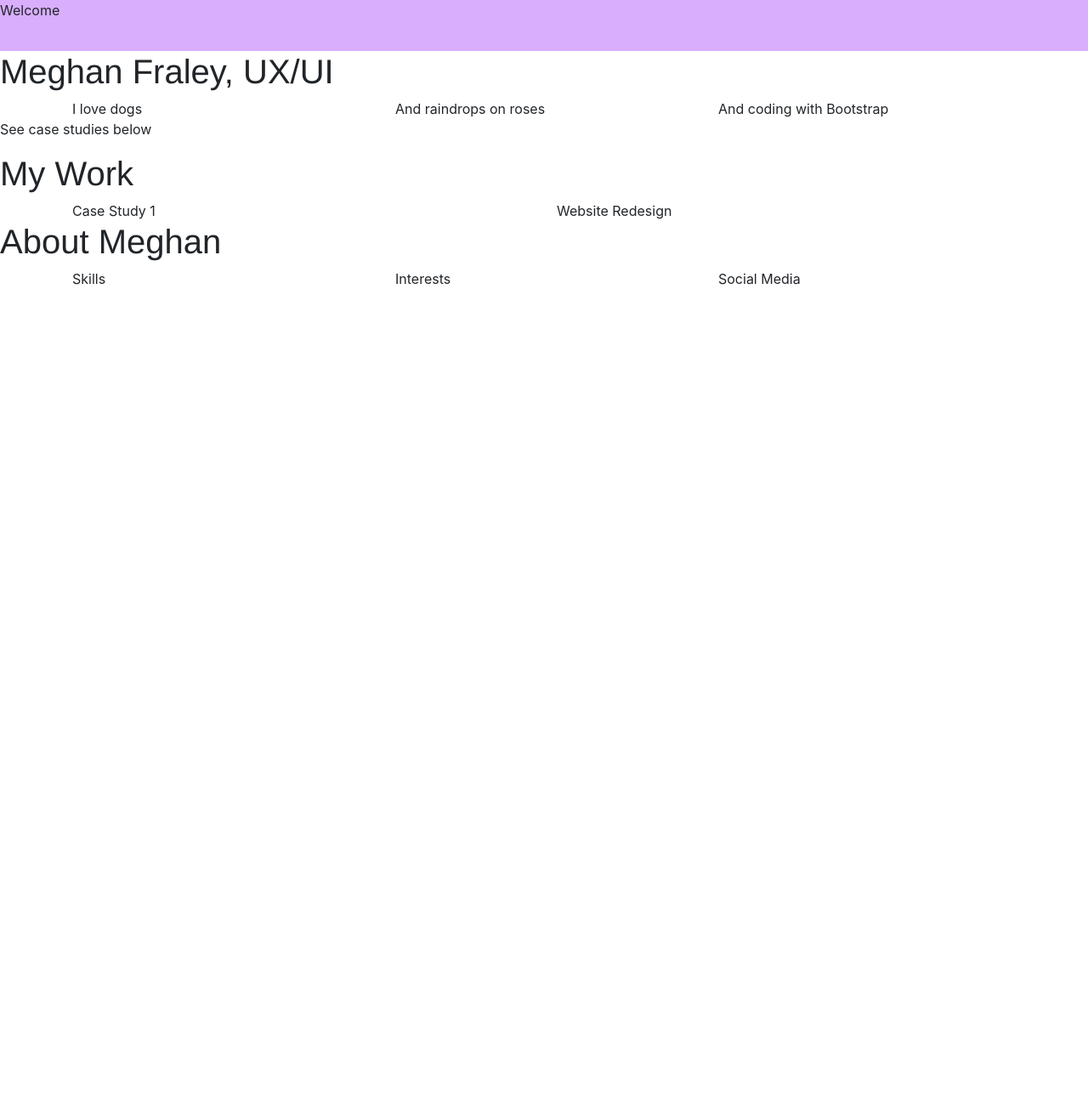
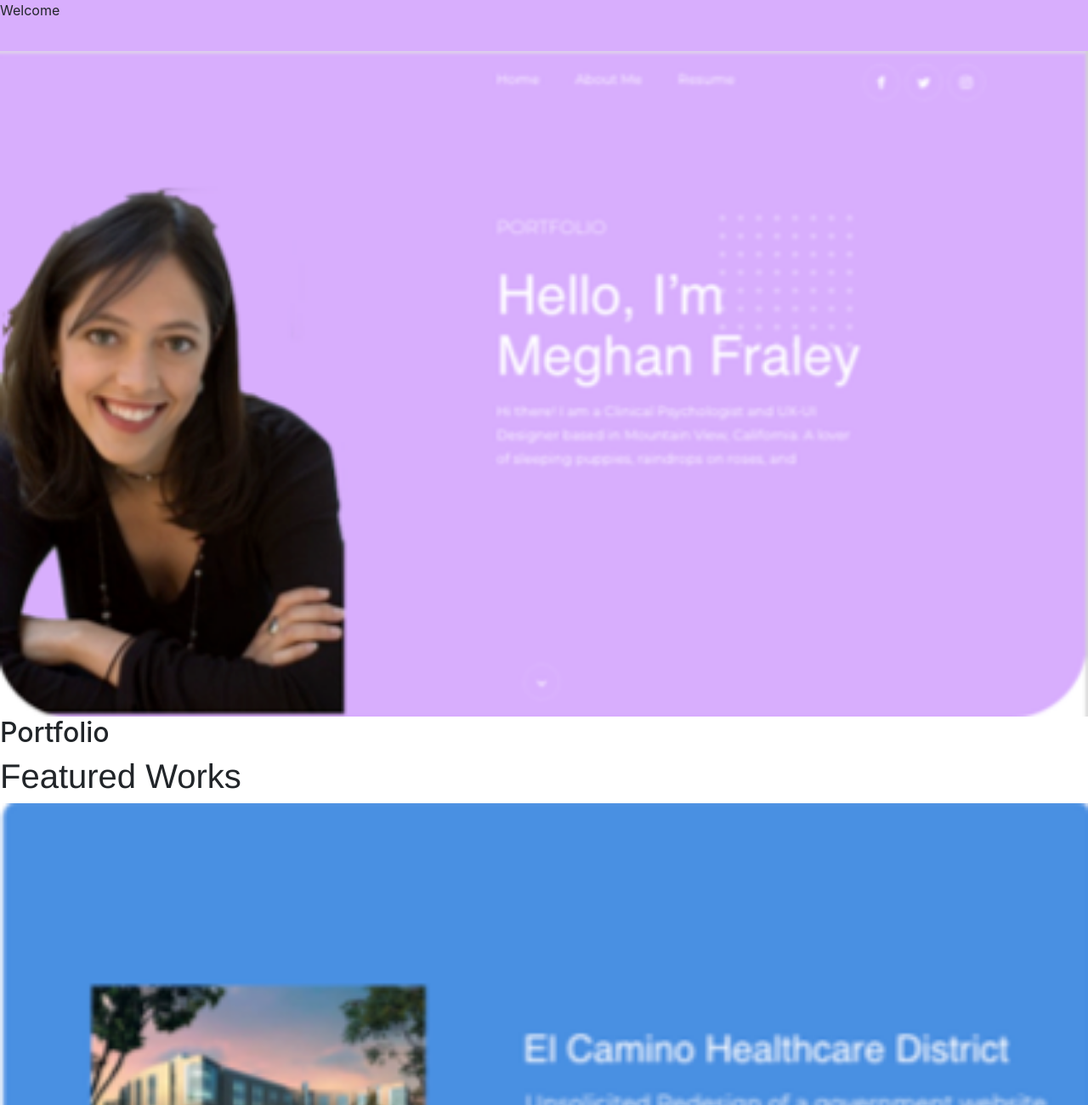
Before and after one commit to megregina/18-Bootstrap-Portfolio, a plain HTML site: page index.html in a window 1280 px wide. Shown: the top 1300 px of the page at 85% size. Before the commit the page ends 800 px from the top, so only its background shows below. Drawn offline with nearby package versions, Linux system fonts and the light colour scheme.

Commit message:
Update index.html

```diff
--- a/index.html
+++ b/index.html
@@ -15,6 +15,11 @@
     <title>Meghan's Portfolio</title>
   </head>
   <body>
+    <img src="img/mrf_img.png" width="100%">
+    <h2>Portfolio</h2>
+    <h1>Featured Works    </h1>
+    <a href="doet.html"><img src="img/echd_img.png" width="100%"></a>
+    <a href="home.html"><img src="img/ciet_img.png" width="100%"></a>
     <h1>Meghan Fraley, UX/UI</h1>
         <div class="container">
             <div class="row">
```
